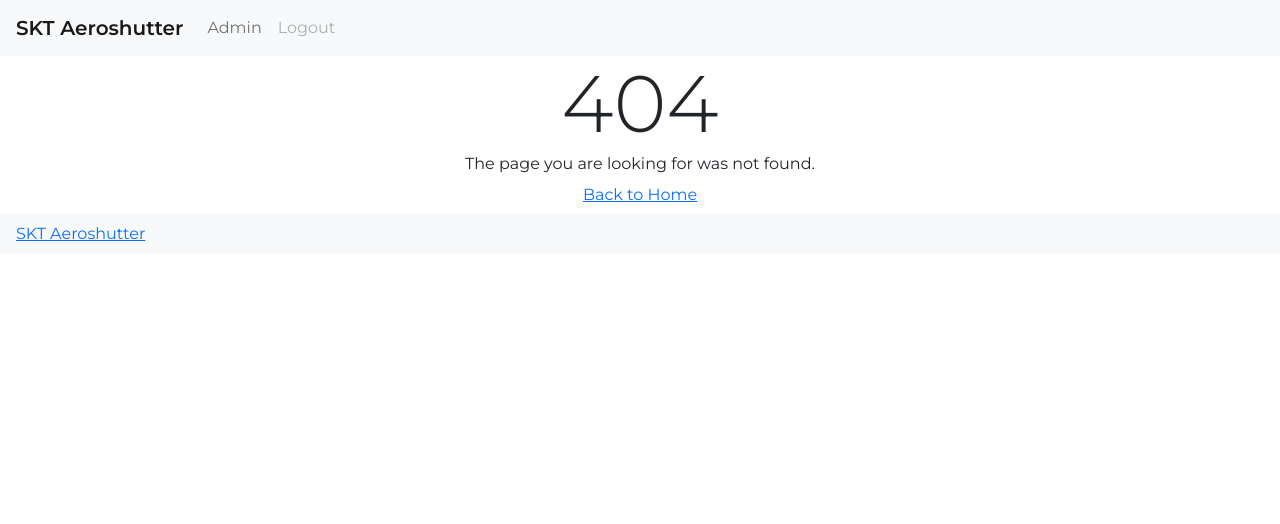
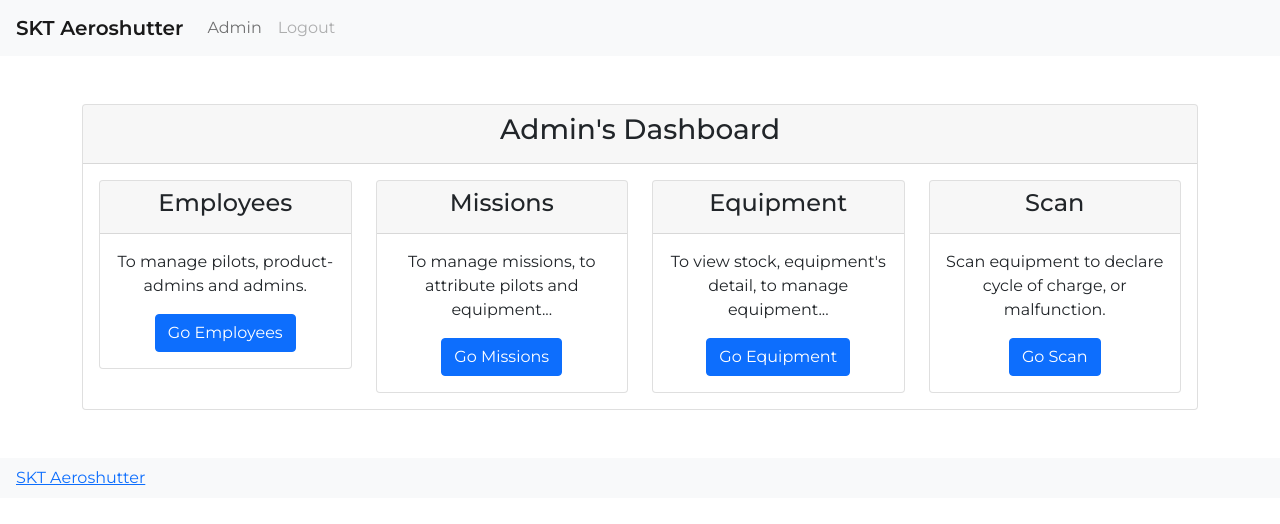
Before and after one commit to Leeludy/SKT, a React (Create React App) app: page /admindashboard in a window 1280 px wide. Before the commit this address had no page. Shown: the top 524 px of the page. Built offline with nearby package versions, Linux system fonts and the light colour scheme.

Commit message:
admin dashboard

```diff
--- a/src/App.jsx
+++ b/src/App.jsx
@@ -7,6 +7,7 @@ import Header from "./pages/Header";
 import Footer from "./pages/Footer";
 import Login from "./components/Auth/Login";
 import Dashboard from "./pages/Dashboard";
+import AdminDashboard from './pages/AdminDashboard';
 
 function App() {
   return (
@@ -15,6 +16,7 @@ function App() {
       <Routes>
         <Route path="/dashboard" element={<Dashboard />} />
         <Route path='/admin' element={<Admin />} />
+        <Route path='/admindashboard' element={<AdminDashboard />} />
         <Route path='/productadmin' element={<ProductAdmin />} />
         <Route path='/pilot' element={<Pilot />} />
         <Route path='/' element={<Login />} />
--- /dev/null
+++ b/src/pages/AdminDashboard.js
@@ -0,0 +1,75 @@
+import React from "react";
+
+function AdminDashboard() {
+  return (
+    <div className="container py-5 text-center">
+
+      <div className="row">
+        <div className="col-md-12">
+          <div className="card">
+            <div className="card-header">
+              <h3 className="card-title">Admin's Dashboard</h3>
+            </div>
+
+            <div className="card-body">
+              <div className="row">
+
+                <div className="col-md-3">
+                  <div className="card">
+                    <div className="card-header">
+                      <h4>Employees</h4>
+                    </div>
+                    <div className="card-body">
+                      <p>To manage pilots, product-admins and admins.</p>
+                      <button type="button" className="btn btn-primary" href="#">Go Employees</button>
+                    </div>
+                  </div>
+                </div>
+
+                <div className="col-md-3">
+                  <div className="card">
+                    <div className="card-header">
+                      <h4>Missions</h4>
+                    </div>
+                    <div className="card-body">
+                      <p>To manage missions, to attribute pilots and equipment...</p>
+                      <button type="button" className="btn btn-primary" href="#">Go Missions</button>
+                    </div>
+                  </div>
+                </div>
+
+                <div className="col-md-3">
+                  <div className="card">
+                    <div className="card-header">
+                      <h4>Equipment</h4>
+                    </div>
+                    <div className="card-body">
+                      <p>To view stock, equipment's detail, to manage equipment...</p>
+                      <button type="button" className="btn btn-primary" href="#">Go Equipment</button>
+                    </div>
+                  </div>
+                </div>
+
+                <div className="col-md-3">
+                  <div className="card">
+                    <div className="card-header">
+                      <h4>Scan</h4>
+                    </div>
+                    <div className="card-body">
+                      <p>Scan equipment to declare cycle of charge, or malfunction.</p>
+                      <button type="button" className="btn btn-primary" href="#">Go Scan</button>
+                    </div>
+                  </div>
+                </div>
+
+              </div>
+            </div>
+          </div>
+        </div>
+      </div>
+
+    </div>
+  );
+}
+
+export default AdminDashboard;
```
